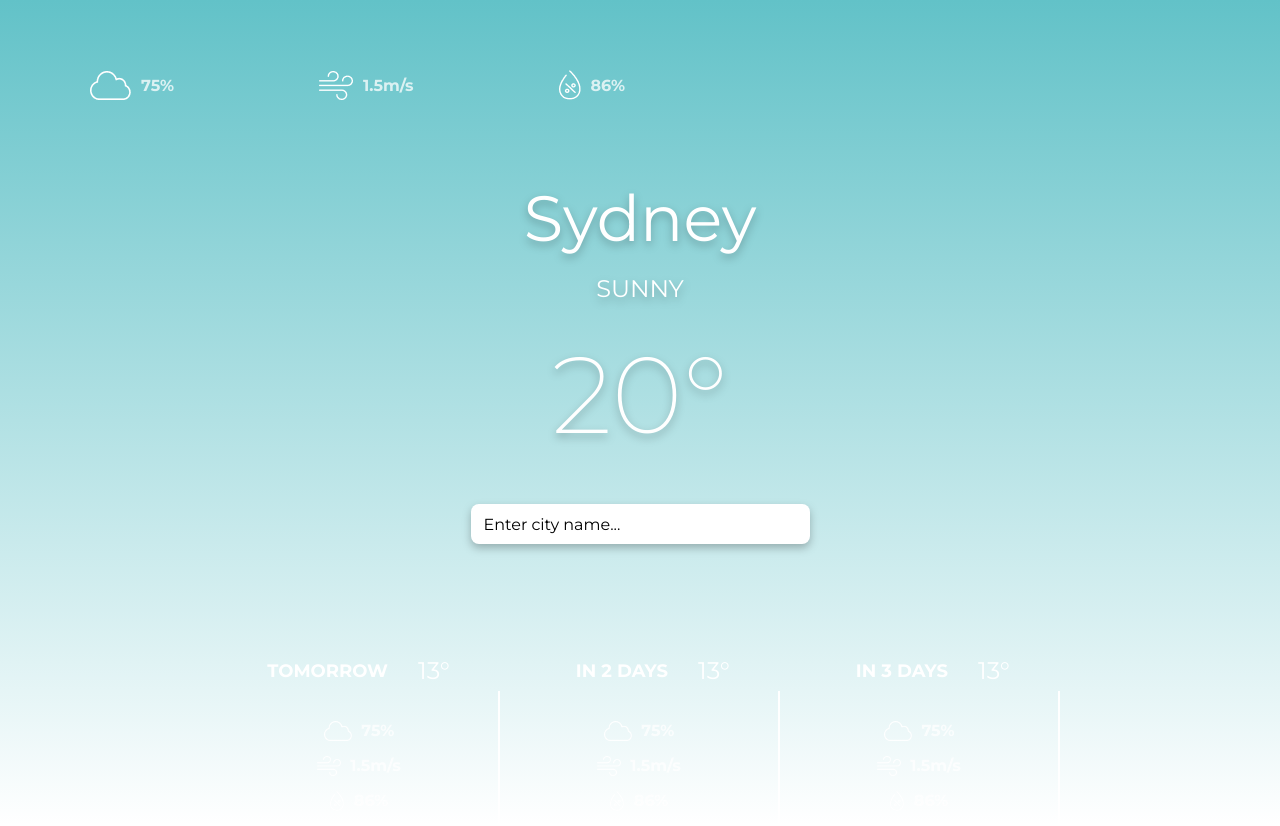
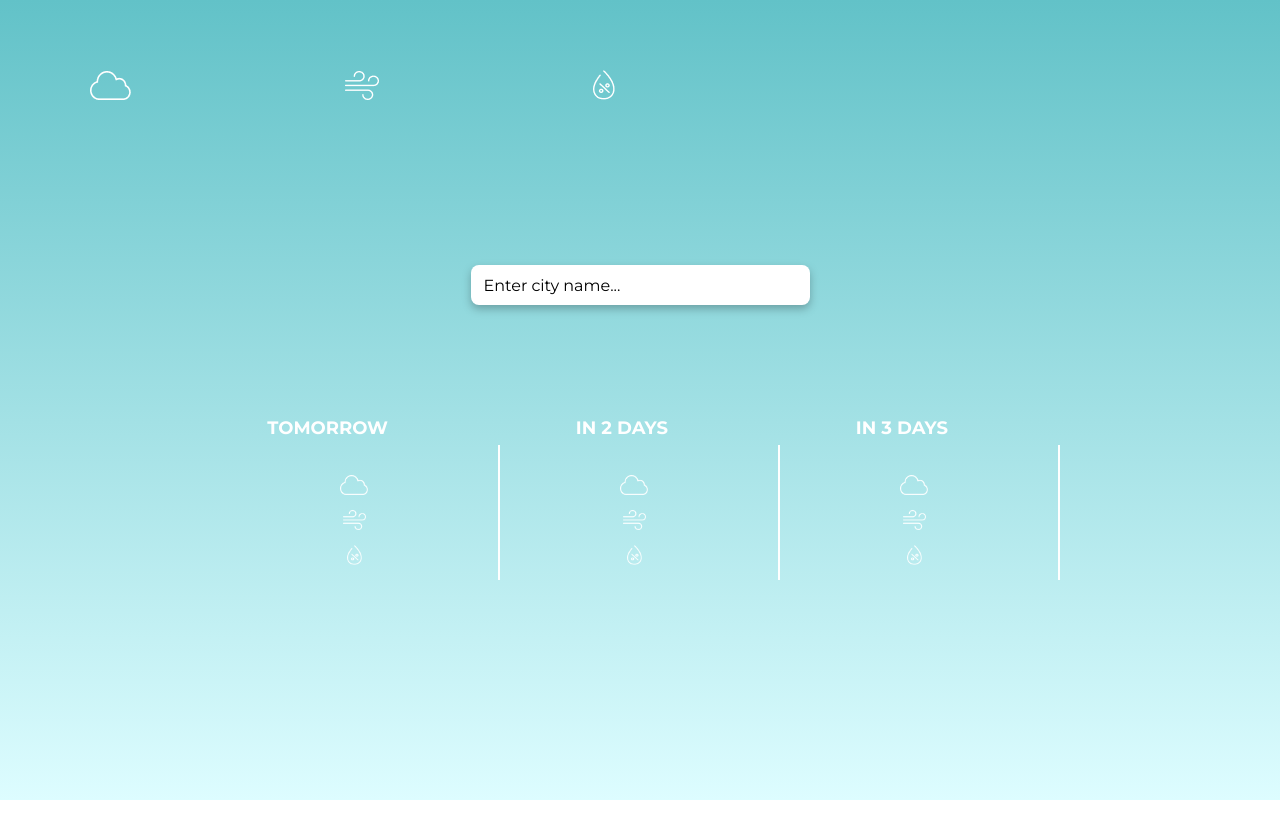
Before and after one commit to twomeaningsof/weather-app, a website built with webpack: page index.html in a window 1280 px wide. After the commit the page ends 800 px from the top, so only its background shows below. Built offline with nearby package versions, Linux system fonts and the light colour scheme; no server answers.

Commit message:
Prepublish changes

```diff
--- a/index.html
+++ b/index.html
@@ -14,21 +14,21 @@
     <header class="header h3">
       <div class="header__item">
         <img class="header__photo cloud-img" />
-        <div class="header__value" id="header-cloud">75%</div>
+        <div class="header__value" id="header-cloud"></div>
       </div>
       <div class="header__item">
         <img class="header__photo wind-img" />
-        <div class="header__value" id="header-wind">1.5m/s</div>
+        <div class="header__value" id="header-wind"></div>
       </div>
       <div class="header__item">
         <img class="header__photo humidity-img" />
-        <div class="header__value" id="header-humidity">86%</div>
+        <div class="header__value" id="header-humidity"></div>
       </div>
     </header>
     <main class="main">
-      <div class="main__item main__city h1" id="main-city">Sydney</div>
-      <div class="main__item main__desc label" id="main-status">Sunny</div>
-      <div class="main__item main__temp temperature" id="main-temperature">20°</div>
+      <div class="main__item main__city h1" id="main-city"></div>
+      <div class="main__item main__desc label" id="main-status"></div>
+      <div class="main__item main__temp temperature" id="main-temperature"></div>
       <form class="main__item text" id="search" autocomplete="off">
         <input class="main__search" id="city" type="text" placeholder="Enter city name..."/>
       </form>
@@ -36,55 +36,55 @@
     <div class="long-term">
       <section class="long-term__item">
         <div class="long-term__title h3">TOMORROW</div>
-        <div class="long-term__temp long-term__tmw-temp h2" id="tmw-temperature"><span>13°</span></div>
+        <div class="long-term__temp long-term__tmw-temp h2" id="tmw-temperature"><span></span></div>
         <div class="long-term__item-element long-term__empty"></div>
         <div class="long-term__item-element h3">
           <img class="long-term__photo cloud-img"/>
-          <div class="long-term__value" id="tmw-cloud">75%</div>
+          <div class="long-term__value" id="tmw-cloud"></div>
         </div>
         <div class="long-term__item-element h3">
           <img class="long-term__photo wind-img"/>
-          <div class="long-term__value" id="tmw-wind">1.5m/s</div>
+          <div class="long-term__value" id="tmw-wind"></div>
         </div>
         <div class="long-term__item-element h3">
           <img class="long-term__photo humidity-img"></img>
-          <div class="long-term__value" id="tmw-humidity">86%</div>
+          <div class="long-term__value" id="tmw-humidity"></div>
         </div>
         <div class="long-term__item-element long-term__empty"></div>
       </section>
       <section class="long-term__item">
         <div class="long-term__title h3"><span>IN 2 DAYS</span></div>
-        <div class="long-term__temp long-term__2-days-temp h2" id="2-days-temperature"><span>13°</span></div>
+        <div class="long-term__temp long-term__2-days-temp h2" id="2-days-temperature"><span></span></div>
         <div class="long-term__item-element long-term__empty"></div>
         <div class="long-term__item-element h3">
           <img class="long-term__photo cloud-img"/>
-          <div class="long-term__value" id="2-days-cloud">75%</div>
+          <div class="long-term__value" id="2-days-cloud"></div>
         </div>
         <div class="long-term__item-element h3">
           <img class="long-term__photo wind-img"/>
-          <div class="long-term__value" id="2-days-wind">1.5m/s</div>
+          <div class="long-term__value" id="2-days-wind"></div>
         </div>
         <div class="long-term__item-element h3">
           <img class="long-term__photo humidity-img"/>
-          <div class="long-term__value" id="2-days-humidity">86%</div>
+          <div class="long-term__value" id="2-days-humidity"></div>
         </div>
         <div class="long-term__item-element long-term__empty"></div>
       </section>
       <section class="long-term__item">
         <div class="long-term__title h3"><span>IN 3 DAYS</span></div>
-        <div class="long-term__temp long-term__3-days-temp h2" id="3-days-temperature"><span>13°</span></div>
+        <div class="long-term__temp long-term__3-days-temp h2" id="3-days-temperature"><span></span></div>
         <div class="long-term__item-element long-term__empty"></div>
         <div class="long-term__item-element h3">
           <img class="long-term__photo cloud-img"/>
-          <div class="long-term__value" id="3-days-cloud">75%</div>
+          <div class="long-term__value" id="3-days-cloud"></div>
         </div>
         <div class="long-term__item-element h3">
           <img class="long-term__photo wind-img"/>
-          <div class="long-term__value" id="3-days-wind">1.5m/s</div>
+          <div class="long-term__value" id="3-days-wind"></div>
         </div>
         <div class="long-term__item-element h3">
           <img class="long-term__photo humidity-img"></img>
-          <div class="long-term__value"  id="3-days-humidity">86%</div>
+          <div class="long-term__value"  id="3-days-humidity"></div>
         </div>
         <div class="long-term__item-element long-term__empty"></div>
       </section>
--- a/src/js/constants.js
+++ b/src/js/constants.js
@@ -1,2 +1,3 @@
 export const apiKey = "56316389de29eb42a940d374da953aa8";
 export const baseUrl = "https://api.openweathermap.org/data/2.5/forecast";
+export const defaultCity = "Sydney";
--- a/src/js/geolocation.js
+++ b/src/js/geolocation.js
@@ -1,11 +1,13 @@
 import { fetchData, changeBackground, filterList, mapListToForecast, updatePage } from "./utils.js";
-import { apiKey, baseUrl } from "./constants.js";
+import { apiKey, defaultCity, baseUrl } from "./constants.js";
 
 const getUrlOnGeolocation = (latitude, longitude) =>
   `${baseUrl}?lat=${latitude}&lon=${longitude}&appid=${apiKey}&units=metric`;
 
-const getUrlOnLocalStorage = () =>
-  `${baseUrl}?q=${localStorage.getItem("city")}&appid=${apiKey}&units=metric`;
+const getUrlOnLocalStorage = () => {
+  const city = localStorage.getItem("city") ?? defaultCity;
+  return `${baseUrl}?q=${city}&appid=${apiKey}&units=metric`;
+};
 
 const searchOnLocalStorage = async () => {
   const {
@@ -18,11 +20,6 @@ const searchOnLocalStorage = async () => {
 
   updatePage({ forecast, city });
   changeBackground(currentTime, timezone, sunrise, sunset);
-};
-
-const getGeolocationError = () => {
-  alert(`Unable to retrieve your location with geolocation.`);
-  searchOnLocalStorage();
 };
 
 const searchOnGeolocation = async (position) => {
@@ -42,5 +39,5 @@ const searchOnGeolocation = async (position) => {
 if (!navigator.geolocation) {
   alert(`Geolocation is not supported by your browser`);
 } else {
-  navigator.geolocation.getCurrentPosition(searchOnGeolocation, getGeolocationError);
+  navigator.geolocation.getCurrentPosition(searchOnGeolocation, searchOnLocalStorage);
 }
--- a/src/js/utils.js
+++ b/src/js/utils.js
@@ -17,9 +17,9 @@ export const changeBackground = (currentTime, timezone, sunrise, sunset) => {
   const timeOfDay = currentTime + timezone > sunrise && currentTime < sunset ? "day" : "night";
   return timeOfDay === "day"
     ? (document.body.style.background =
-        "linear-gradient(180deg, #62c2c8 0%, rgba(118, 247, 255, 0) 100%)")
+        "linear-gradient(180deg, #62c2c8 0%, rgba(118, 246, 255, 0.247) 100%)")
     : (document.body.style.background =
-        "linear-gradient(180deg, #4B5C99 0%, rgba(98, 194, 200, 0) 100%)");
+        "linear-gradient(180deg, #4B5C99 0%, rgba(98, 194, 200, 0.247) 100%)");
 };
 
 export const filterList = (list) => list.filter((_, index) => index % 8 === 0 && index < 25);
--- a/src/style/index.scss
+++ b/src/style/index.scss
@@ -34,5 +34,5 @@ html {
 
 body {
   margin: 0px;
-  background: linear-gradient(180deg, #62c2c8 0%, rgba(118, 247, 255, 0) 100%);
+  background: linear-gradient(180deg, #62c2c8 0%, rgba(118, 246, 255, 0.247) 100%);
 }
```
